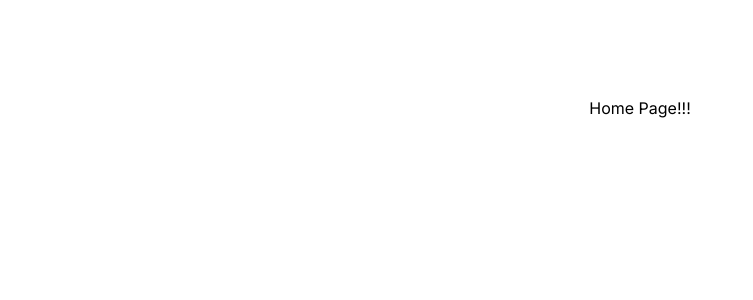
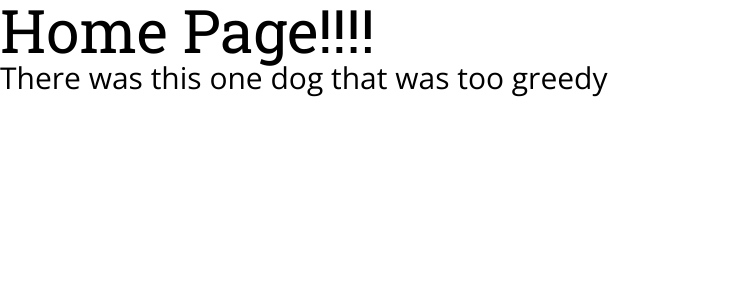
Before and after one commit to lead1974/django-nextjs-estate-mngt, a Next.js app in the folder client/: page / in a window 1280 px wide. Shown: the top 300 px of the page, without its empty margins (0-753 px from the left). Built offline with nearby package versions, Linux system fonts and the light colour scheme.

Commit message:
#81 chore: setup custom fonts, eslint and prettier

```diff
--- a/client/src/app/layout.tsx
+++ b/client/src/app/layout.tsx
@@ -1,8 +1,7 @@
+import { openSans, robotoSlab } from "@/lib/fonts";
 import type { Metadata } from "next";
-import { Inter } from "next/font/google";
+import React from "react";
 import "./globals.css";
-
-const inter = Inter({ subsets: ["latin"] });
 
 export const metadata: Metadata = {
 	title: "Create Next App",
@@ -15,8 +14,10 @@
 	children: React.ReactNode;
 }>) {
 	return (
-    <html lang="en">
-      <body className={inter.className}>{children}</body>
+		<html lang="en" suppressHydrationWarning>
+			<body className={`${openSans.variable} ${robotoSlab.variable}`}>
+				{children}
+			</body>
 		</html>
 	);
 }
--- a/client/src/app/page.tsx
+++ b/client/src/app/page.tsx
@@ -1,9 +1,10 @@
-import Image from "next/image";
-
 export default function Home() {
-  return (
-    <main className="flex min-h-screen flex-col items-center justify-between p-24">
-     <h1>Home Page!!!</h1>
-    </main>
-  );
+	return (
+		<div>
+			<h1 className="font-robotoSlab text-6xl ">Home Page!!!!</h1>
+			<p className="font-openSans text-3xl">
+				There was this one dog that was too greedy
+			</p>
+		</div>
+	);
 }
--- /dev/null
+++ b/client/src/lib/fonts.ts
@@ -0,0 +1,12 @@
+// eslint-disable-next-line camelcase
+import { Open_Sans, Roboto_Slab } from "next/font/google";
+
+export const openSans = Open_Sans({
+	subsets: ["latin"],
+	variable: "--font-openSans",
+});
+
+export const robotoSlab = Roboto_Slab({
+	subsets: ["latin"],
+	variable: "--font-robotoSlab",
+});
--- a/client/tailwind.config.ts
+++ b/client/tailwind.config.ts
@@ -34,6 +34,10 @@
 				"accordion-down": "accordion-down 0.2s ease-out",
 				"accordion-up": "accordion-up 0.2s ease-out",
 			},
+			fontFamily: {
+				openSans: ["var(--font-openSans)"],
+				robotoSlab: ["var(--font-robotoSlab)"],
+			},
 		},
 	},
 	plugins: [require("tailwindcss-animate")],
```
Lines whose indentation alone changed are shown as unchanged.
